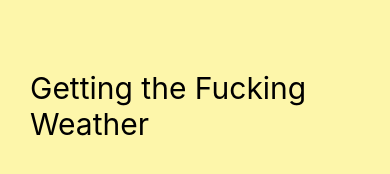
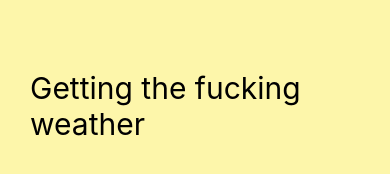
Before and after one commit to sundancekid1108/react_weather, a React Native app: screen / in a window 390 px wide. Shown: the part 642-816 px from the top of the page. Built offline with nearby package versions, Linux system fonts and the light colour scheme; no server answers.

Commit message:
Error 수정
Error 수정

```diff
--- a/App.js
+++ b/App.js
@@ -15,10 +15,10 @@ const API_KEY = "b6884a2584190f6c6af49767e42fcd37";
 export default class App extends Component {
   //state 작성
   state = {
-        isLoaded: false,
+    isLoaded: false, //데이터API 불러오면 True로 바뀜
     error: null,
     temperature: null,
-        name: "Clear"
+    name: null
   } //정보를 받았는지, 안받았는지 알려주는 indicator
 
 
@@ -33,51 +33,55 @@ export default class App extends Component {
       error => {
         this.setState({
           error: 'something is wrong'
-                })  // 못받으면 에러..
+        });  // 못받으면 에러..
       }
     );
   }
 
 _getWeather= (lat, long) => {
     fetch('https://api.openweathermap.org/data/2.5/weather?lat='+lat+'&lon='+long+'&APPID='+API_KEY)
-
     .then(response => response.json())
     .then(json => {
-                //console.log(json);
-                console.log("Json. temp", json.main.temp);
-                console.log("Json. weathername", json.weather[0].main);
+      console.log("!!json.weather[0].main : "+ json.weather[0].main);
+
       this.setState({
-                    temperature: (Math.floor(json.main.temp - 273.15)),
-
-                    name: json.weather[0].main,
+        temperature : json.main.temp,
+        name :  json.weather[0].main,
         isLoaded: true
       });
+      console.log("1. json.weather[0].main : "  + json.weather[0].main);
+      console.log("1. name : " + name);
 
     });
-            console.log("temperature : ", temperature);
-            console.log("name : ", name);
   }
+
+
 
   //콘솔에서 위치 날짜
 
   render() {
-        const { isLoaded, error,temperature,name } = this.state;
+    const {isLoaded, error, temperature, name } = this.state; //isLoaded, error 2개 받음
+    console.log("2. name : " + name);
     return (
       <View style={styles.container}>
-                <StatusBar barStyle="light-content" />
-                {isLoaded ? (
-                    <Weather weatherName={name} temp={temperature}/>
+        <StatusBar hidden={true}/>
+        {isLoaded ? (<Weather weatherName= {name} temp={Math.ceil(temperature - 273.15)} />) : (
+          <View style={styles.loading}>
+            <Text style={styles.loadingText}>Getting the fucking weather</Text>
+            {error ? <Text style= {styles.errorText}>{error}</Text> : null}
 
-                ) : (
-                    <View style={styles.loading}>
-                        <Text style={styles.loadingText}>Getting the Fucking Weather</Text>
-                        {error ? <Text style={styles.errorText}>{error}</Text> : null}
           </View>
-                )}
+          )
+        }
+
       </View>
     );
   }
 }
+
+
+
+
 
 //sytles object
 //flexbox로 layout 설정(스크린 전체를 어떤 비율로 나눌지..)
```
Lines whose indentation alone changed are shown as unchanged.
